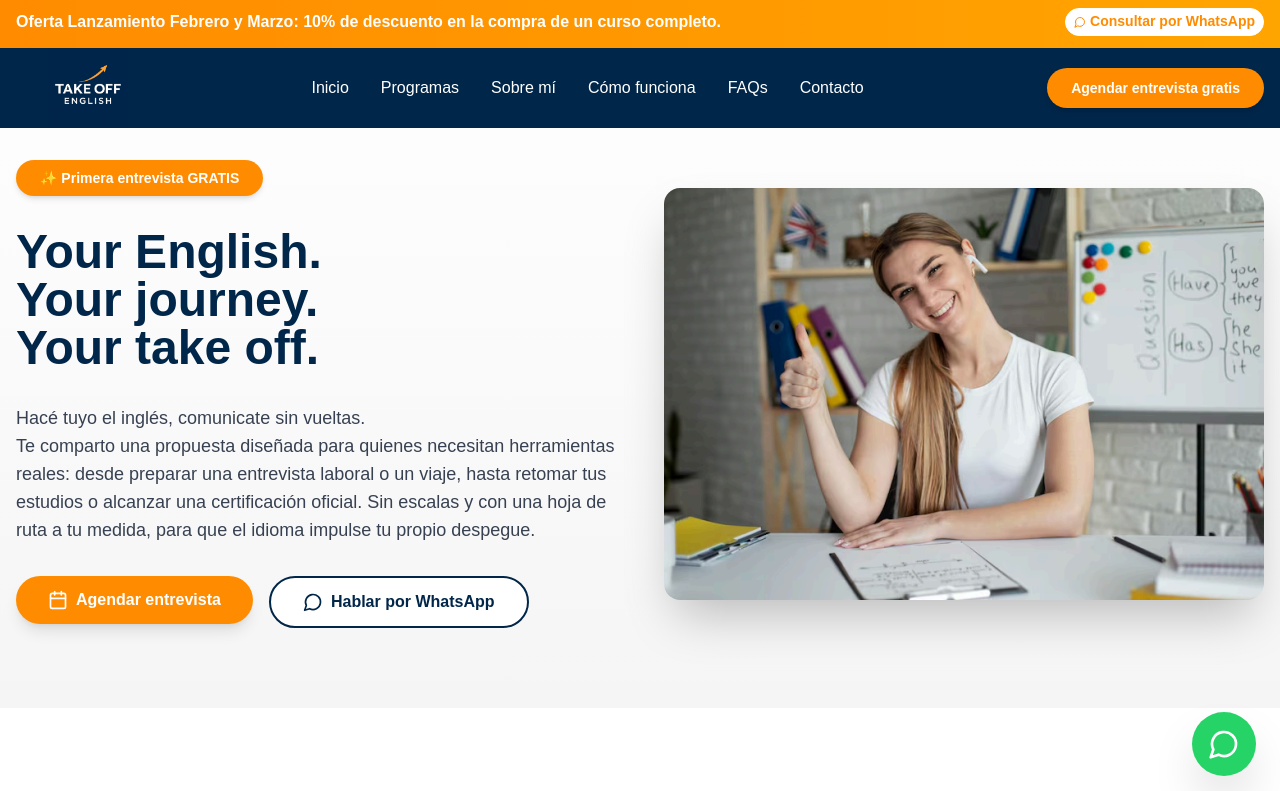
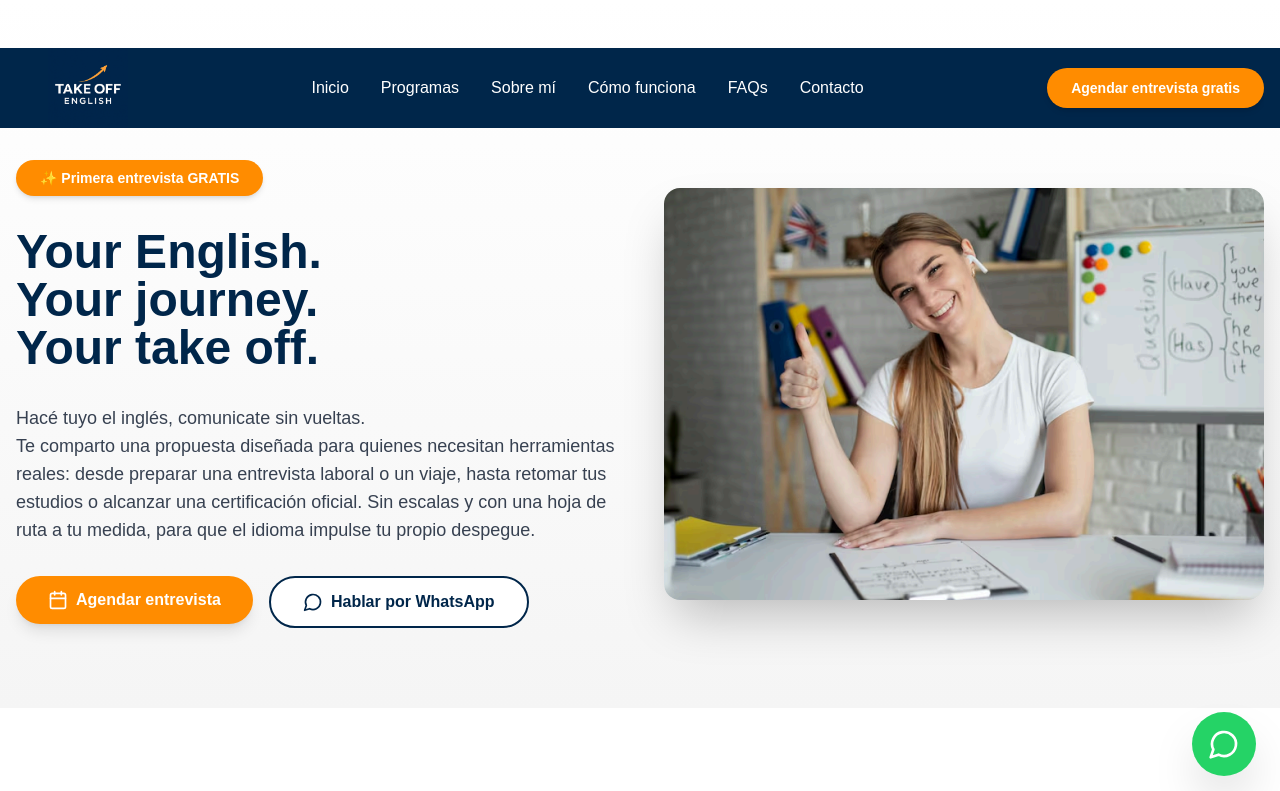
Before and after one commit to agusruiz11/takeOff-english-web, a React (Vite) app: page / in a window 1280 px wide. Shown: the top 791 px of the page. Built offline with nearby package versions, Linux system fonts and the light colour scheme; a web font is replaced by a local one.

Commit message:
chau promo banner

```diff
--- a/src/App.jsx
+++ b/src/App.jsx
@@ -47,7 +47,7 @@ function App() {
         <meta httpEquiv="content-language" content="es-AR" />
       </Helmet>
       <div className="min-h-screen bg-white">
-        <PromoBanner />
+        {/* <PromoBanner /> */}
         <Header />
         <main>
           <Hero />
```
Also changed, not shown: .claude/settings.local.json (added).
